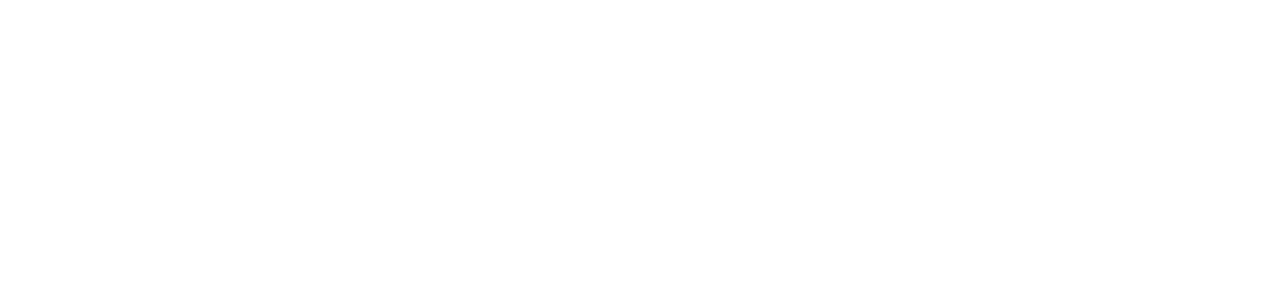
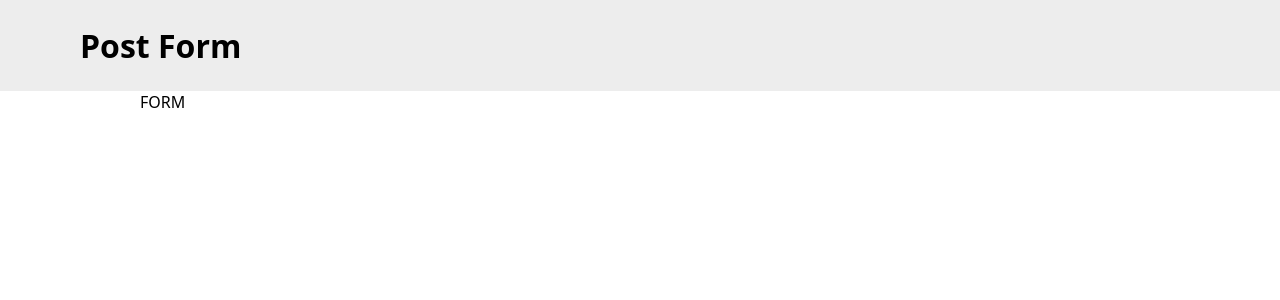
Before and after one commit to andrea-pugliatti/react-post-form, a React (Vite) app: page / in a window 1280 px wide. Shown: the top 300 px of the page. Built offline with nearby package versions, Linux system fonts and the light colour scheme.

Commit message:
Add header and main structure

```diff
--- a/src/App.jsx
+++ b/src/App.jsx
@@ -1,5 +1,13 @@
+import Header from "./components/Header";
+import Main from "./components/Main";
+
 function App() {
-	return <></>;
+	return (
+		<>
+			<Header />
+			<Main />
+		</>
+	);
 }
 
 export default App;
--- /dev/null
+++ b/src/components/Header.jsx
@@ -0,0 +1,7 @@
+export default function Header() {
+	return (
+		<header>
+			<h1>Post Form</h1>
+		</header>
+	);
+}
--- /dev/null
+++ b/src/components/Main.jsx
@@ -0,0 +1,7 @@
+export default function Main() {
+	return (
+		<main className="container">
+			<div>FORM</div>
+		</main>
+	);
+}
--- a/src/index.css
+++ b/src/index.css
@@ -8,7 +8,12 @@
 	font-family: system-ui, Helvetica, Arial, sans-serif;
 }
 
+header {
+	background-color: rgb(237, 237, 237);
+	padding: 1.5rem 5rem;
+}
+
 .container {
-	max-width: 1280px;
+	max-width: 1000px;
 	margin: 0 auto;
 }
```
